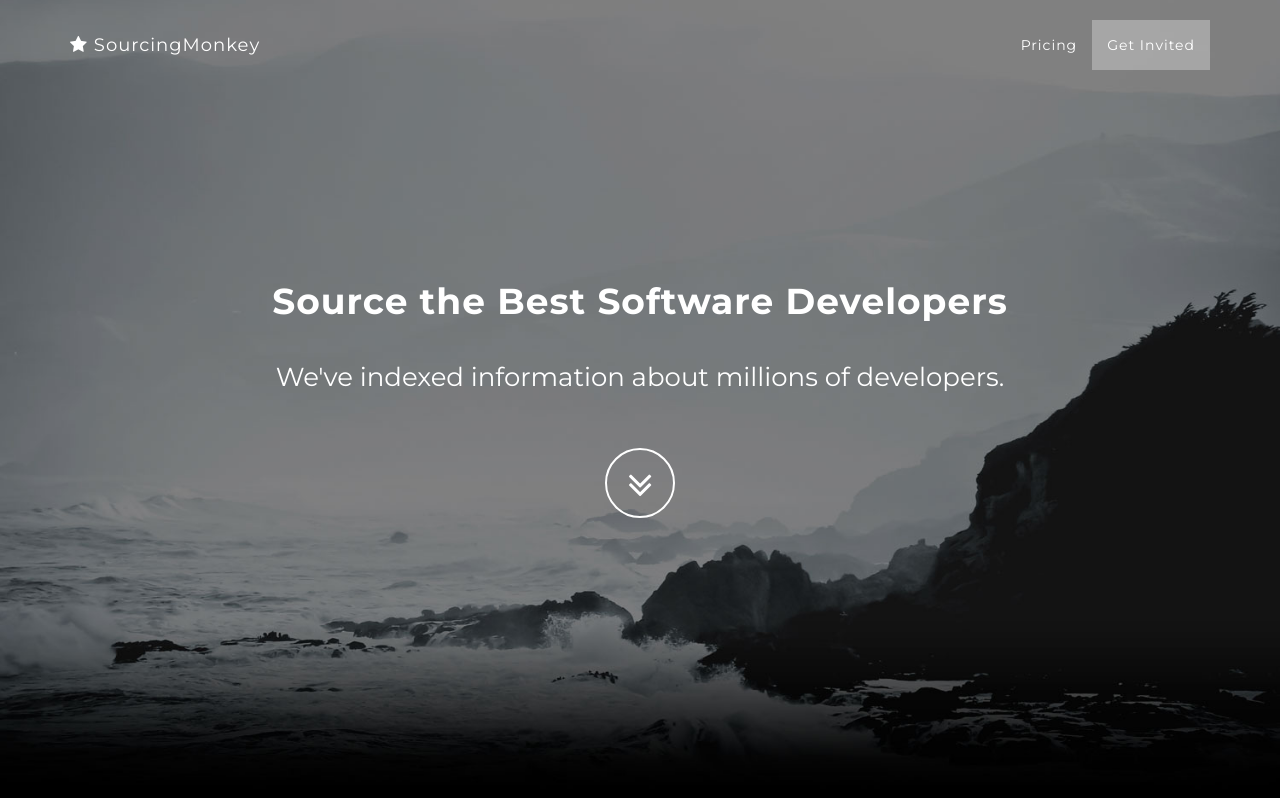
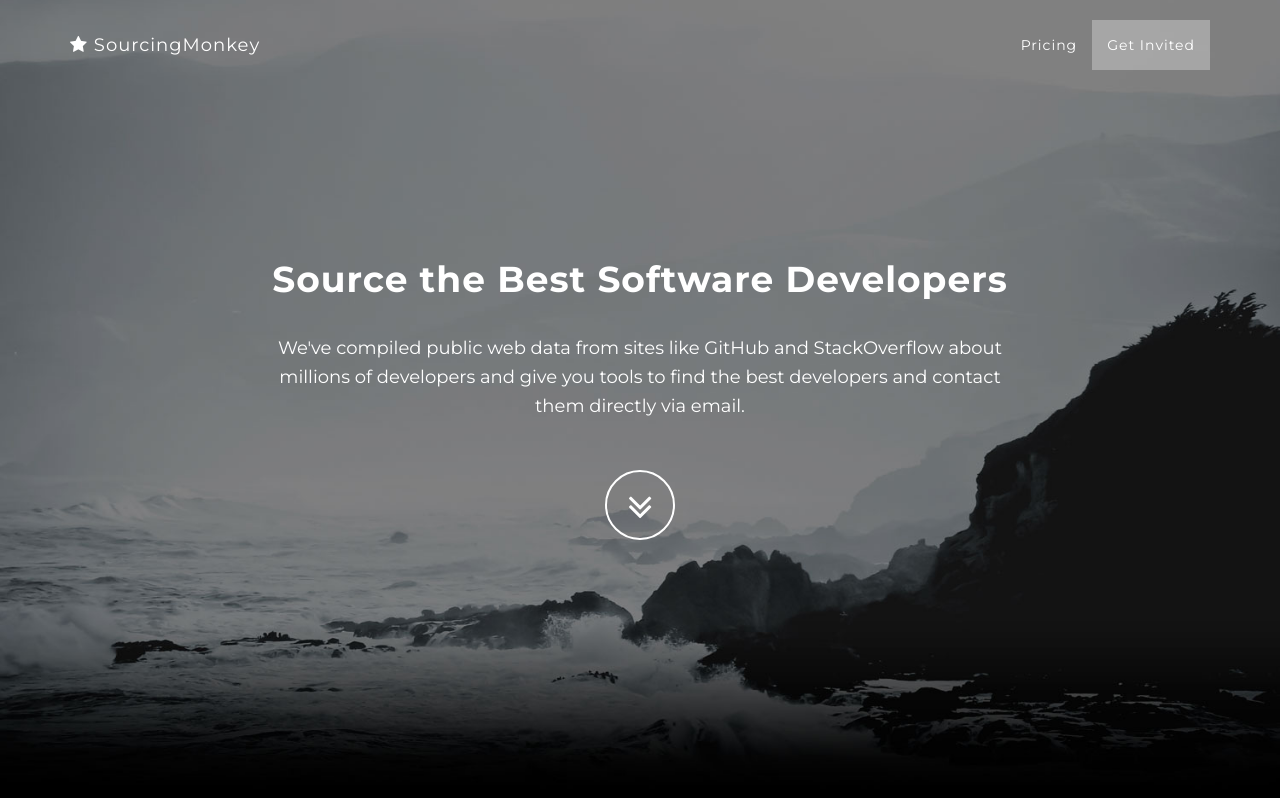
Before and after one commit to arturmkrtchyan/arturmkrtchyan.github.io, a website: page index.html in a window 1280 px wide. Shown: the top 798 px of the page. Drawn offline with nearby package versions, Linux system fonts and the light colour scheme; files that its build step writes are made by us from their sources.

Commit message:
Added subtitle

```diff
--- a/index.html
+++ b/index.html
@@ -72,7 +72,7 @@
                 <div class="row">
                     <div class="col-md-8 col-md-offset-2">
                         <h1 class="brand-heading">Source the Best Software Developers</h1>
-                        <p class="intro-text">We've indexed information about millions of  developers.</p>
+                        <p class="intro-text">We've compiled public web data from sites like GitHub and StackOverflow about millions of developers and give you tools to find the best developers and contact them directly via email.</p>
                         <a href="#about" class="btn btn-circle page-scroll">
                             <i class="fa fa-angle-double-down animated"></i>
                         </a>
--- a/less/grayscale.less
+++ b/less/grayscale.less
@@ -152,7 +152,7 @@ a {
                 font-size: 36px;
             }
             .intro-text {
-                font-size: 26px;
+                font-size: 18px;
             }
         }
     }
```
Also changed, not shown: css/grayscale.css, css/grayscale.min.css, 1 other file.
